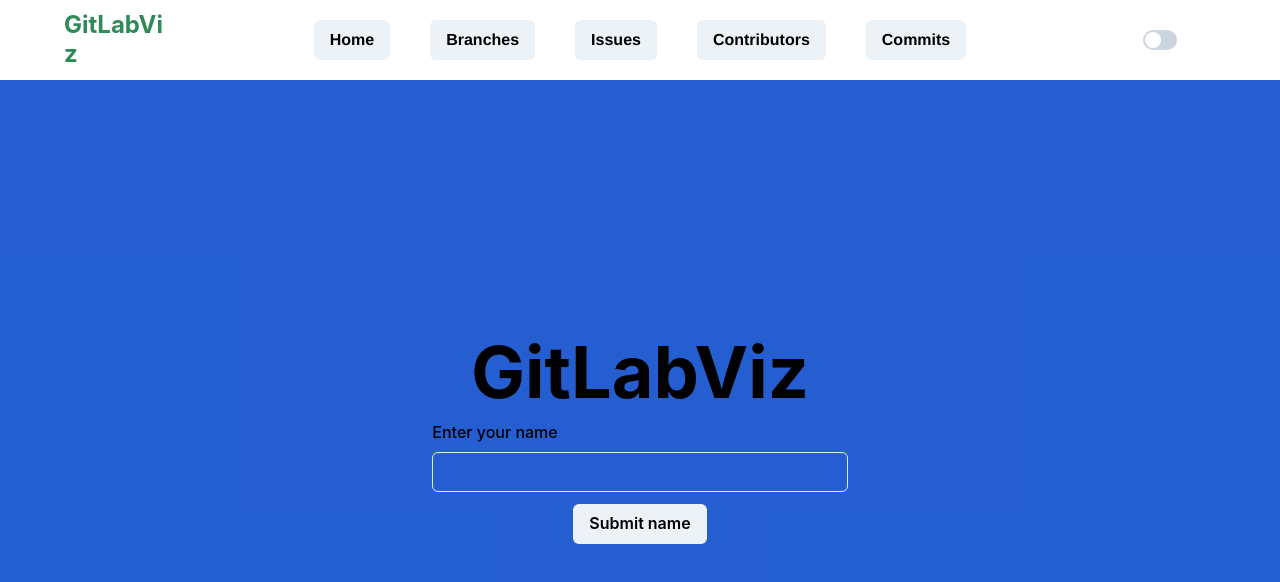
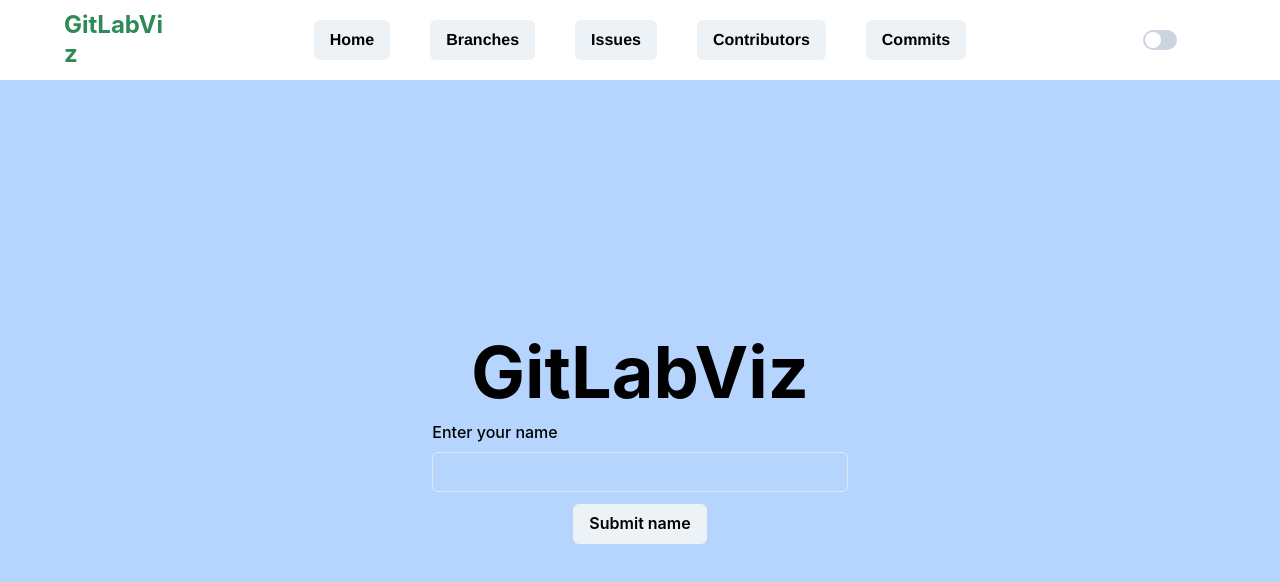
Before and after one commit to perholte/GitlabVizualiser, a React (Create React App) app: page / in a window 1280 px wide. Shown: the top 582 px of the page. Built offline with nearby package versions, Linux system fonts and the light colour scheme; no server answers.

Commit message:
removed different color from homepage

```diff
--- a/src/components/frontpage/Frontpage.tsx
+++ b/src/components/frontpage/Frontpage.tsx
@@ -24,7 +24,6 @@ const Frontpage: FC<{}> = () => {
 			minH='calc(100% - 5em)'
 			maxH='calc(100% - 5em)'
 			flexDir='column'
-			backgroundColor={darkmode ? '#121212' : 'Highlight'}
 			color='HighlightText'
 			fontFamily='heading'
 		>
```
